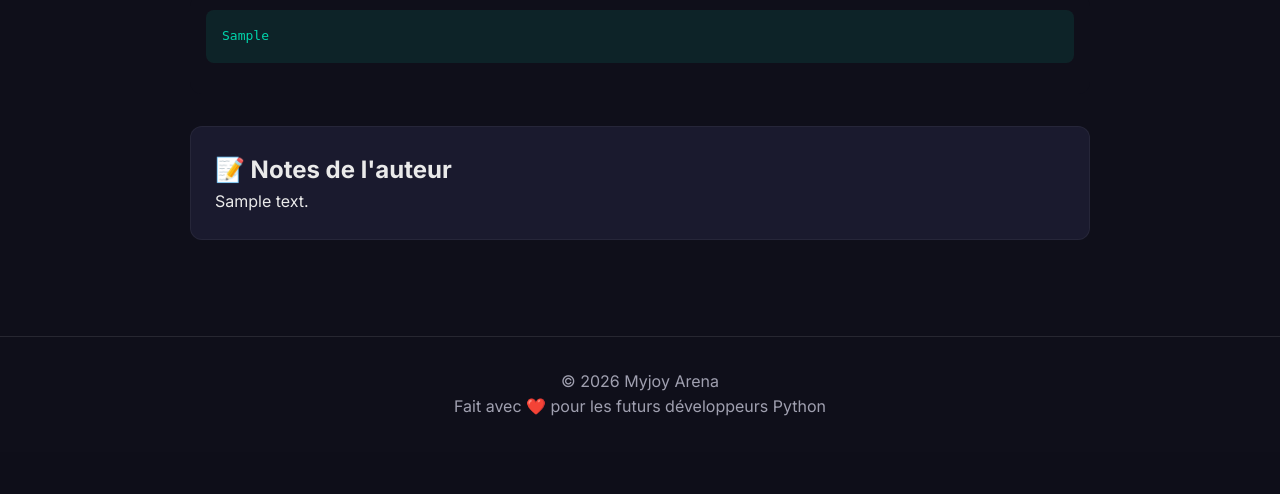
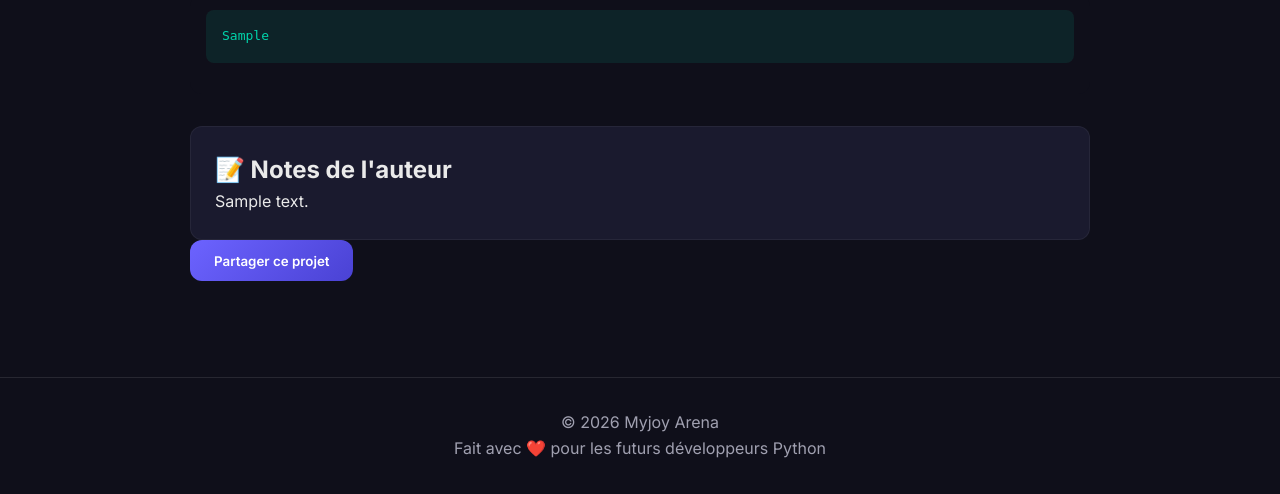
Before and after one commit to MJMyjoy/myjoy-arena, a Django app: page /project/1/ in a window 1280 px wide. Shown: the part 680-1174 px from the top of the page. Before the commit the page ends 1096 px from the top, so only its background shows below. Run offline with Django 4.2, Linux system fonts and the light colour scheme; tables that the repository leaves empty hold one stand-in row (values such as "Sample post"); some libraries are stand-ins or nearby versions.

Commit message:
ajout du bouton Partager

```diff
--- a/templates/project_detail.html
+++ b/templates/project_detail.html
@@ -59,6 +59,36 @@
             <p>{{ project.notes|linebreaksbr }}</p>
         </div>
         {% endif %}
+
+
+        <!-- Le bouton Partager -->
+        <button id="btn-partager" class="btn btn-primary">Partager ce projet</button>
+
+        <!-- Le script JavaScript de ce bouton -->
+        <script>
+        document.getElementById('btn-partager').addEventListener('click', async () => {
+            // On récupère l'URL générée par Django
+            const shareUrl = "{{ request.build_absolute_uri }}";
+            // Vous pouvez aussi rendre le titre dynamique, par exemple {{ article.titre|escapejs }}
+            const shareTitle = "Découvrez ce projet fascinant sur Myjoy Arena !";
+
+            if (navigator.share) {
+                try {
+                    await navigator.share({
+                        title: shareTitle,
+                        url: shareUrl
+                    });
+                    console.log('Partage réussi !');
+                } catch (err) {
+                    console.error('Erreur lors du partage:', err);
+                }
+            } else {
+                // Fallback pour les vieux navigateurs de bureau
+                prompt("Copiez ce lien pour le partager :", shareUrl);
+            }
+        });
+        </script>
+
     </div>
 </div>
 {% endblock %}
```
